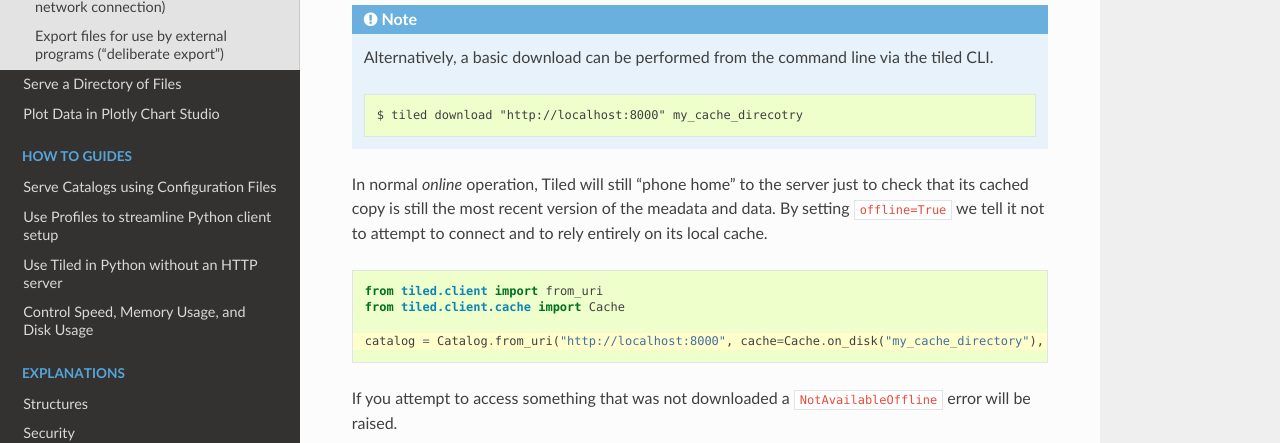
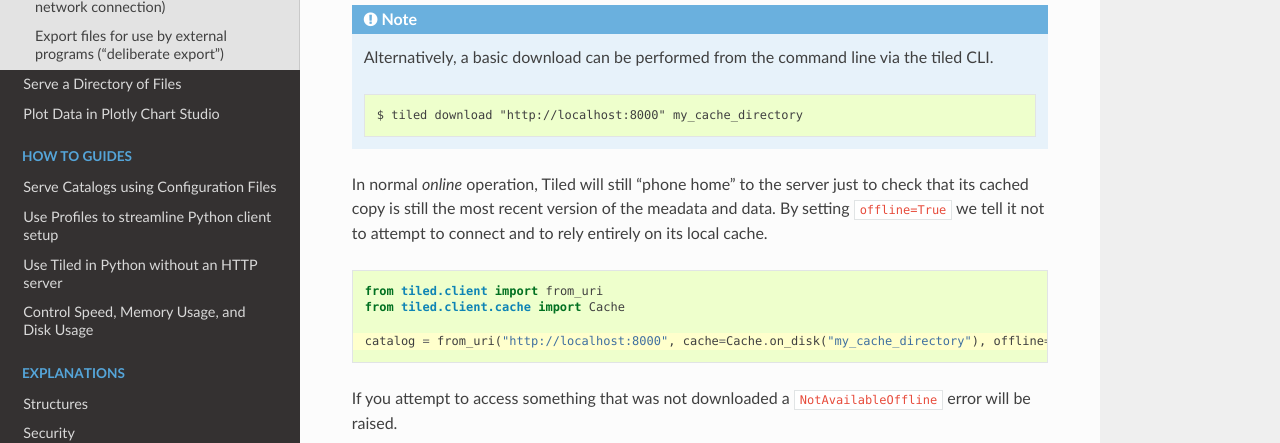
Before and after one commit to bluesky/tiled, a Sphinx documentation site: the page built from docs/source/tutorials/caching.md, in a window 1280 px wide and 900 px high, scrolled down 2616 px. Shown: the part 152-595 px from the top of the window. Built offline with Sphinx 7.4.7 and the Read the Docs theme 2.0.0, drawn with Linux system fonts in a browser that asks for light colours; pages that are not in the unit, such as notebooks, are missing from menus.

Commit message:
Fixed some typos

````diff
--- a/docs/source/tutorials/caching.md
+++ b/docs/source/tutorials/caching.md
@@ -136,7 +136,7 @@
 Alternatively, a basic download can be performed from the command line via the
 tiled CLI.
 
-    $ tiled download "http://localhost:8000" my_cache_direcotry
+    $ tiled download "http://localhost:8000" my_cache_directory
 
 ```
 
@@ -151,7 +151,7 @@
 from tiled.client import from_uri
 from tiled.client.cache import Cache
 
-catalog = Catalog.from_uri("http://localhost:8000", cache=Cache.on_disk("my_cache_directory"), offline=True)
+catalog = from_uri("http://localhost:8000", cache=Cache.on_disk("my_cache_directory"), offline=True)
 ```
 
 If you attempt to access something that was not downloaded a
````
Also changed, not shown: other parts of docs/source/tutorials/caching.md (+1 -1 lines), docs/source/tutorials/slicing.md (+2 -2 lines).
